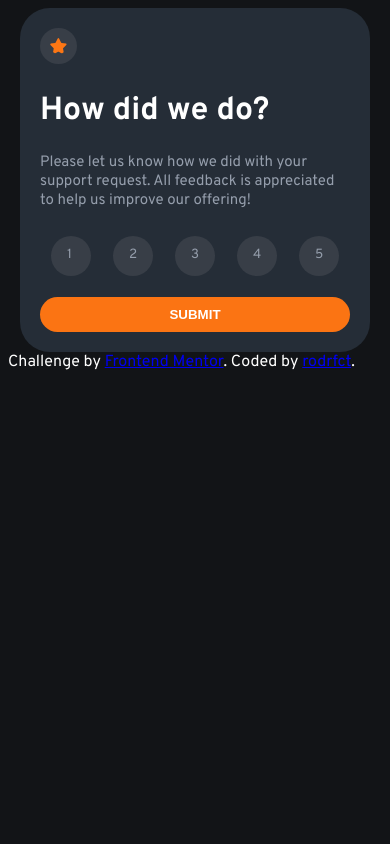
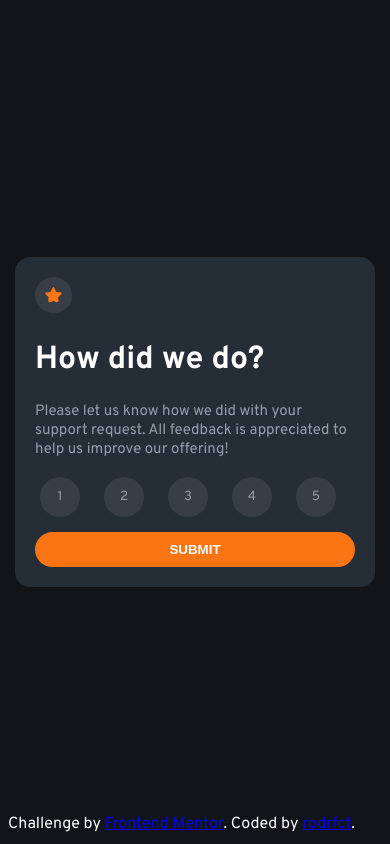
Before and after one commit to rodrfct/interactive-rating-component, a Vue app: page / in a window 390 px wide. Built offline with nearby package versions, Linux system fonts and the light colour scheme.

Commit message:
Improved responsiveness and general design

```diff
--- a/src/assets/main.css
+++ b/src/assets/main.css
@@ -21,4 +21,6 @@ p {
 
 .attribution {
   color: var(--white);
+  position: absolute;
+  bottom: 10px;
 }
--- a/src/components/RatingCard.vue
+++ b/src/components/RatingCard.vue
@@ -53,35 +53,43 @@ let userRating = 0
 
 <style scoped>
 .card {
-    width: 310px;
-    margin: auto;
+    width: 320px;
+    position: absolute;
+    top: 50%;
+    left: 50%;
+    transform: translate(-50%, -50%);
     color: var(--light-grey);
     padding: 20px;
     background-color: var(--dark-blue);
-    border-radius: 30px;
+    border-radius: 15px;
 }
 
 .card h1 {
     color: var(--white)
 }
 
+form {
+    display: grid;
+    row-gap: 5px;
+}
 .rating-input {
     appearance: none;
+    display: grid;
+    grid-row: 1;
+    place-items: center;
     --size: 40px;
     width: var(--size);
     height: var(--size);
-    margin: 11px;
     color: var(--light-grey);
 }
 
 .rating-input::before {
     content: attr(value);
-    margin-left: 6px;
     font-family: 'Overpass', sans-serif;
 }
 
 .submit-btn {
-    display: block;
+    grid-column: 1/6;
     width: 100%;
     background-color: var(--orange);
     padding: 10px;
@@ -114,4 +122,23 @@ let userRating = 0
     border-radius: 25px;
 }
 
+@media (width < 375px) {
+    .card {
+        width: 220px;
+    }
+
+    h1 {
+        font-size: 1.4em;
+    }
+
+    p {
+        font-size: .8em;
+    }
+
+    .rating-input {
+        --size: 30px;
+        padding: 3px;
+    }
+}
+
 </style>
```
